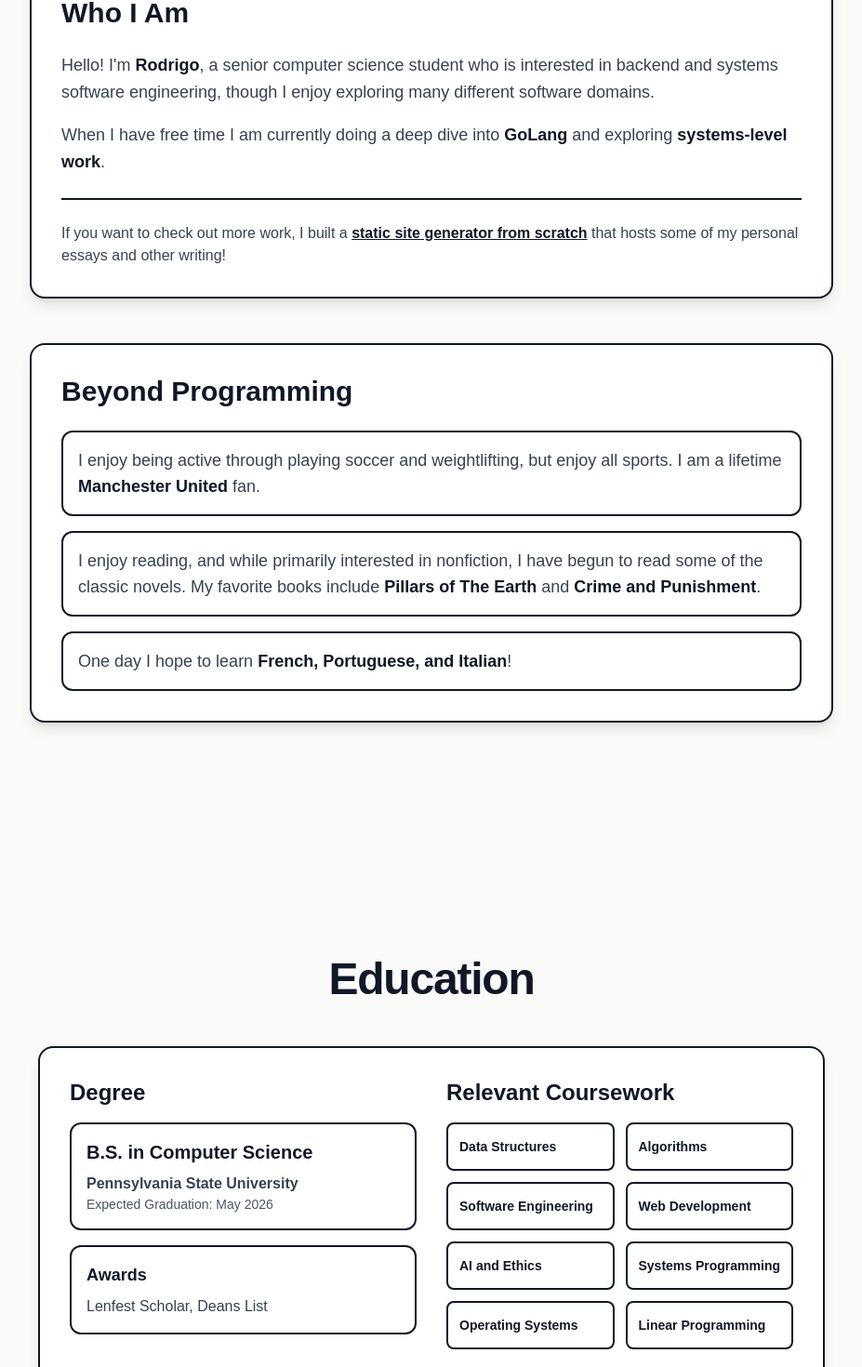
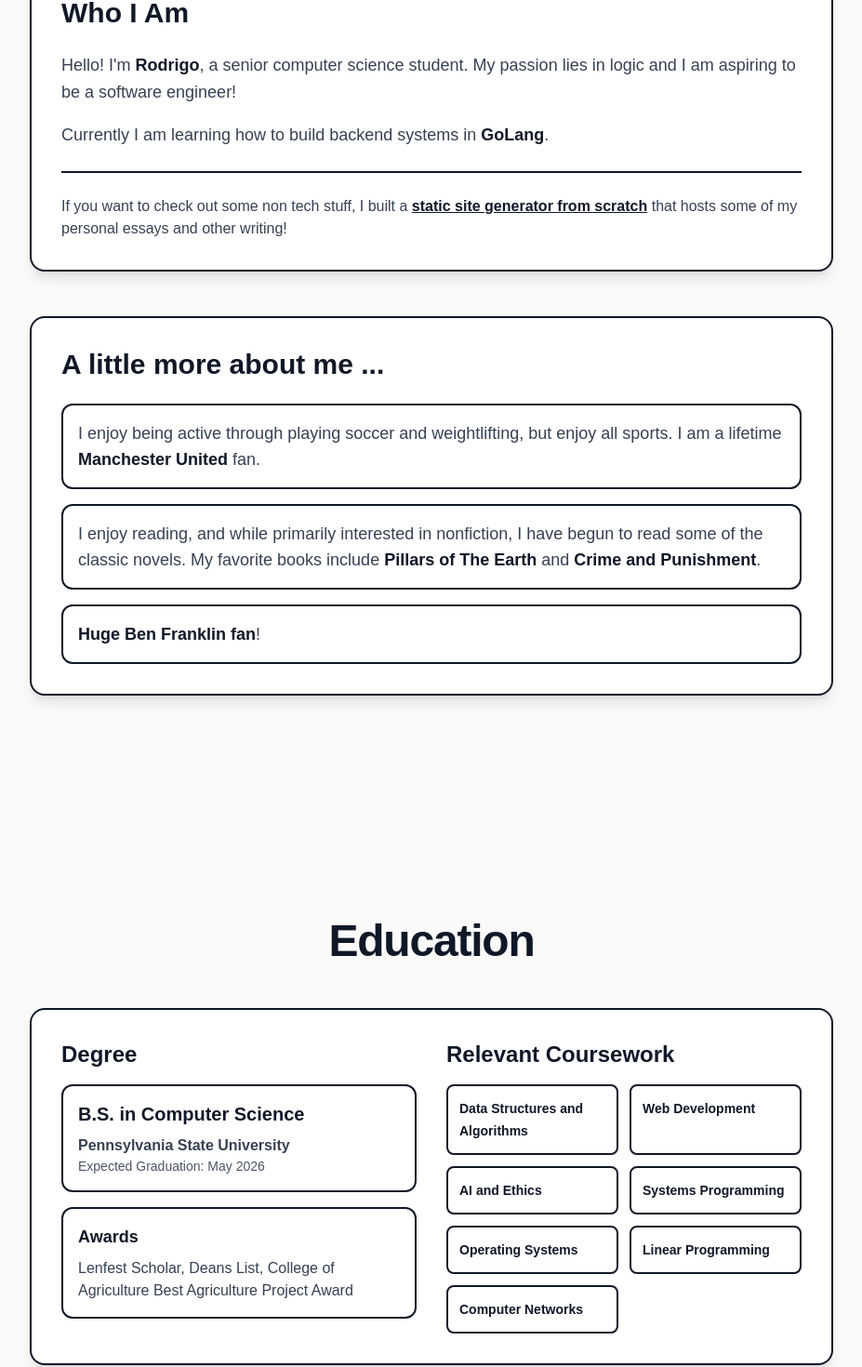
Before and after one commit to rgarcia2304/personal-portfolio, a Next.js app: page / in a window 1280 px wide. Shown: the part 1078-2548 px from the top of the page at 93% size, without its empty margins (176-1103 px from the left). Built offline with nearby package versions, Linux system fonts and the light colour scheme.

Commit message:
Made some additional updates

```diff
--- a/src/app/page.tsx
+++ b/src/app/page.tsx
@@ -7,7 +7,7 @@ import Image from 'next/image';
 
 
 
-// Simplified Section component - clean and simple
+
 const Section = ({ id, title, children }: { id: string; title?: string; children: React.ReactNode }) => {
   return (
     <section
@@ -88,6 +88,15 @@ const groupedProjects = [
     category: "Web & Blockchain",
     projects: [
       {
+        title: "Pokemon Deck Game Simulator",
+        date: "November 2025 - December 2025",
+        description:
+          "PokéDeck is a systems focused Go CLI application that recreates a Pokémon game experience through a custom interactive REPL. The project emphasizes clean architecture and performance, featuring a thread safe LRU cache with a background cleanup goroutine to efficiently manage external Pokémon API requests. It includes persistent local storage for user decks, a fully modular turn-based battle engine with AI-controlled opponents, move selection, and type based damage calculations. Core game logic is intentionally decoupled from terminal rendering to ensure testability, maintainability, and extensibility, showcasing practical use of concurrency, state management, and domain modeling in Go.",
+        technologies: ["Go"],
+        github: "https://github.com/rgarcia2304/pokedexcli",
+        type: "personal",
+      },
+      {
         title: "Group-Payment App",
         date: "April 2025 - Present",
         description:
@@ -144,6 +153,15 @@ const groupedProjects = [
         technologies: ["Python", "PyTorch", "Hugging Face", "NLP", "LoRA"],
         type: "class",
       },
+      {
+        title: "Poultry Health Monitor",
+        date: "August 2025 - December 2025",
+        description:
+          "Worked in collaboration with a Nigerian Start Up funded by the United Nations to come up with a solution to detecting bird influenza. Architected the software process which connected and processed decisions in the poultry health monitor. Spent majority of project working on the weight and camera subsystem. For weight subsystem programmed a strain gauge weight system which used weights of chickens to flag for signs of illness, when reading weights. Created a chicken detection system using usb cameras that worked using transfer learning techniques.  ",
+        technologies: ["Embedded Systems", "PyTorch", "RPi4"],
+        type: "class",
+      },
+
     ],
   },
   {
@@ -243,6 +261,7 @@ function TabbedProjects() {
                 </svg>
               </a>
             )}
+
           </button>
         ))}
       </div>
@@ -551,16 +570,15 @@ export default function Home() {
               <h3 className="text-2xl sm:text-3xl font-black text-gray-900 mb-4 sm:mb-6">Who I Am</h3>
               <div className="space-y-4 text-base sm:text-lg text-gray-700 leading-relaxed">
                 <p>
-                  Hello! I&apos;m <span className="font-black text-gray-900">Rodrigo</span>, a senior computer science student
-                    who is interested in backend and systems software engineering, though I enjoy exploring many different software domains.
+                  Hello! I&apos;m <span className="font-black text-gray-900">Rodrigo</span>, a senior computer science student.
+                  My passion lies in logic and I am aspiring to be a software engineer!
                   </p>
                 <p>
-                  When I have free time I am currently doing a deep dive into <span className="font-black text-gray-900">GoLang</span> and
-                  exploring <span className="font-black text-gray-900">systems-level work</span>.
+                  Currently I am learning how to build backend systems in <span className="font-black text-gray-900">GoLang</span>.
                 </p>
                 <div className="mt-6 pt-6 border-t-2 border-gray-900">
                   <p className="text-base">
-                    If you want to check out more work, I built a <a href="https://rgarcia2304.github.io/static_site/" className="font-black text-gray-900 underline hover:no-underline">static site generator from scratch</a> that hosts some of my personal essays and other writing!
+                    If you want to check out some non tech stuff, I built a <a href="https://rgarcia2304.github.io/static_site/" className="font-black text-gray-900 underline hover:no-underline">static site generator from scratch</a> that hosts some of my personal essays and other writing!
                   </p>
                 </div>
               </div>
@@ -568,7 +586,7 @@ export default function Home() {
 
             {/* Beyond Programming */}
             <div className="bg-white border-2 border-gray-900 rounded-2xl p-6 sm:p-8 shadow-lg">
-              <h3 className="text-2xl sm:text-3xl font-black text-gray-900 mb-4 sm:mb-6">Beyond Programming</h3>
+              <h3 className="text-2xl sm:text-3xl font-black text-gray-900 mb-4 sm:mb-6">A little more about me ...</h3>
               <div className="space-y-4">
                 <div className="border-2 border-gray-900 rounded-xl p-4">
                   <p className="text-base sm:text-lg text-gray-700">
@@ -582,7 +600,7 @@ export default function Home() {
               </div>
                 <div className="border-2 border-gray-900 rounded-xl p-4">
                   <p className="text-lg text-gray-700">
-                    One day I hope to learn <span className='font-black text-gray-900'>French, Portuguese, and Italian</span>!
+                    <span className='font-black text-gray-900'>Huge Ben Franklin fan</span>!
                   </p>
                   </div>
               </div>
@@ -607,7 +625,7 @@ export default function Home() {
 
                     <div className="border-2 border-gray-900 rounded-xl p-4">
                       <h4 className="text-lg font-black text-gray-900 mb-2">Awards</h4>
-                      <p className="text-gray-700">Lenfest Scholar, Deans List</p>
+                      <p className="text-gray-700">Lenfest Scholar, Deans List, College of Agriculture Best Agriculture Project Award</p>
                     </div>
                   </div>
                 </div>
@@ -618,13 +636,7 @@ export default function Home() {
 
                   <div className="grid grid-cols-2 gap-3">
                     <div className="border-2 border-gray-900 rounded-lg p-3">
-                      <span className="text-gray-900 text-sm font-bold">Data Structures</span>
-                    </div>
-                    <div className="border-2 border-gray-900 rounded-lg p-3">
-                      <span className="text-gray-900 text-sm font-bold">Algorithms</span>
-                    </div>
-                    <div className="border-2 border-gray-900 rounded-lg p-3">
-                      <span className="text-gray-900 text-sm font-bold">Software Engineering</span>
+                      <span className="text-gray-900 text-sm font-bold">Data Structures and Algorithms</span>
                     </div>
                     <div className="border-2 border-gray-900 rounded-lg p-3">
                       <span className="text-gray-900 text-sm font-bold">Web Development</span>
@@ -640,6 +652,9 @@ export default function Home() {
                     </div>
                     <div className="border-2 border-gray-900 rounded-lg p-3">
                       <span className="text-gray-900 text-sm font-bold">Linear Programming</span>
+                    </div>
+                    <div className="border-2 border-gray-900 rounded-lg p-3">
+                      <span className="text-gray-900 text-sm font-bold">Computer Networks</span>
                     </div>
                   </div>
                 </div>
@@ -753,6 +768,8 @@ export default function Home() {
           <div className="max-w-2xl mx-auto px-4 text-gray-900 text-base sm:text-lg text-center">
             <p className="font-bold mb-4">Email: <a href="mailto:rgarcia22141@gmail.com" className="font-black underline break-all">rgarcia22141@gmail.com</a></p>
             <p className="font-bold">LinkedIn: <a href="https://www.linkedin.com/in/rodrigo-garcia-penn200423/" target="_blank" rel="noopener noreferrer" className="font-black underline break-all">rodrigo-garcia-penn200423</a></p>
+            <p className="font-bold">Resume: <a href="https://drive.google.com/file/d/1WT7V6E8E9lbCtBzMyYrcneCj8wY48k07/view?usp=drive_link" target="_blank" rel="noopener noreferrer" className="font-black underline break-all">locatedHere</a></p>
+
           </div>
         </Section>
       </main>
```
